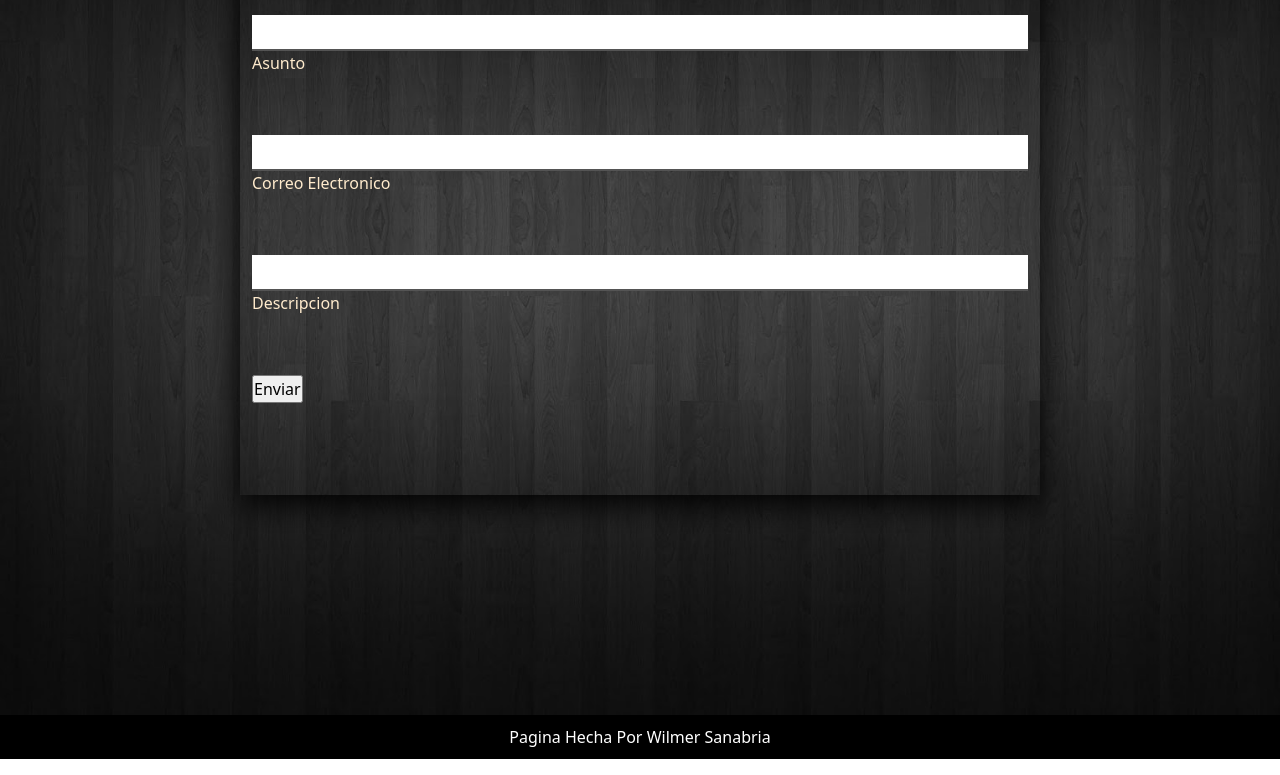
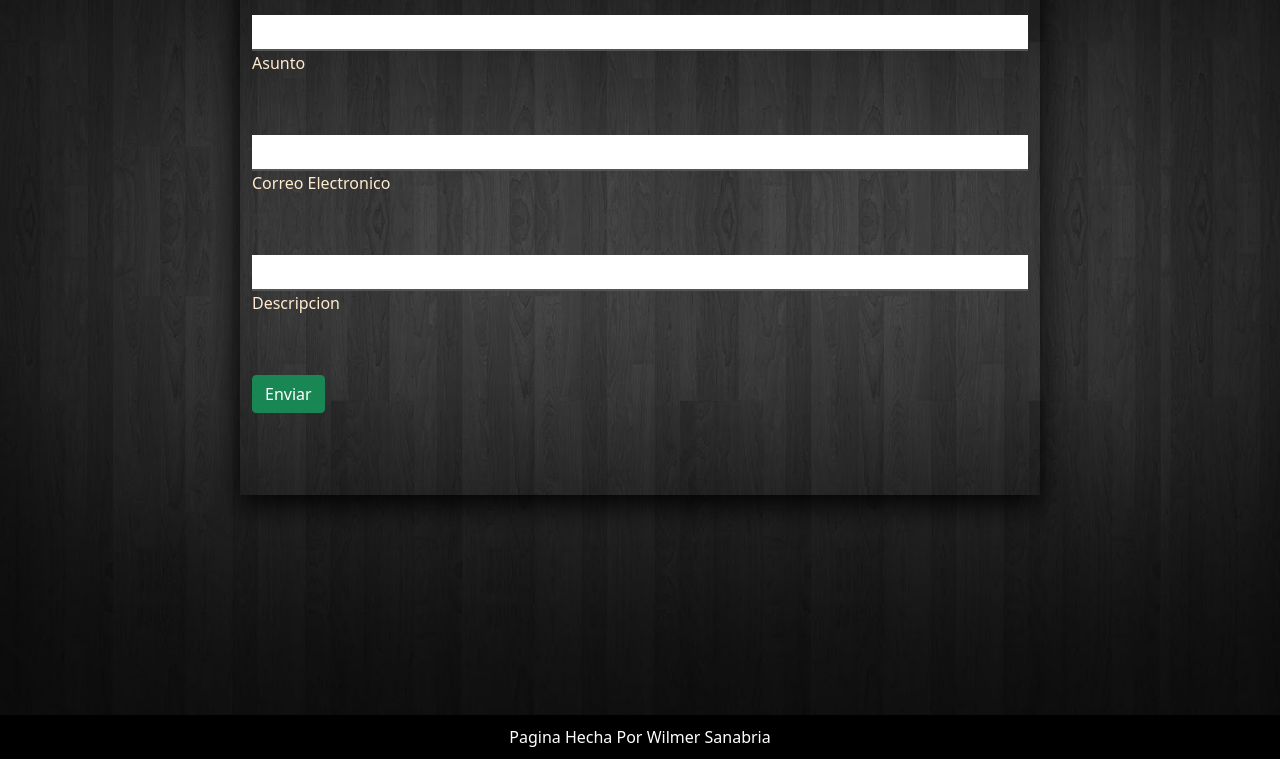
Before and after one commit to Wilmxr/Primera_Parcial_Interfaces, a plain HTML site: page Contacto.html in a window 1280 px wide. Shown: the part 123-898 px from the top of the page. Drawn offline with nearby package versions, Linux system fonts and the light colour scheme.

Commit message:
Versino Final

```diff
--- a/Contacto.html
+++ b/Contacto.html
@@ -45,16 +45,10 @@
 
         <div class="formulario">
 
-          <input class="boton" type="submit" value="Enviar">
-
+          <button class="btn btn-success" type="button">Enviar</button>
 
         </div>
-
-
-
       </div>
-
-
 
       </div>
 
```
Also changed, not shown: Css/styleAcerca.css (line endings or trailing spaces).
